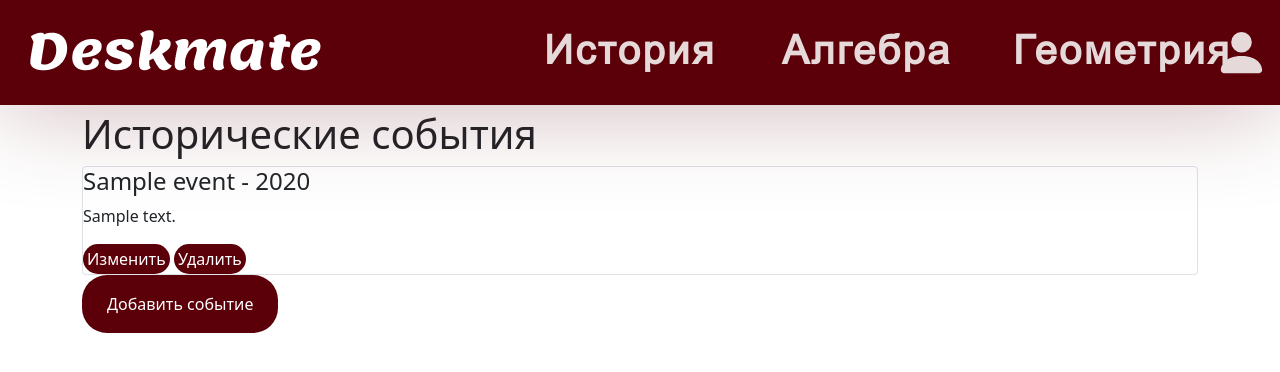
After one commit to egorka5opka/web_school, a Flask app: page /history/events in a window 1280 px wide. The commit adds this page. Shown: the top 372 px of the page. Run offline with Flask 2, Linux system fonts and the light colour scheme; a user stored in the database is signed in; a database or web service that is not in the repository returns one stand-in record (values such as "Sample title"); data that the repository does not hold is empty.

Commit message:
функционал и отображение(пока без стиля) списка дат

```diff
--- a/data/history_events.py
+++ b/data/history_events.py
@@ -11,7 +11,7 @@ class HistoryEvent(SqlAlchemyBase, SerializerMixin):
     year = sqlalchemy.Column(sqlalchemy.Integer, index=True, nullable=False)
     event = sqlalchemy.Column(sqlalchemy.String, nullable=True)
     description = sqlalchemy.Column(sqlalchemy.Text, nullable=True)
-    user_id = sqlalchemy.Column(sqlalchemy.Integer, nullable=False)
+    user_id = sqlalchemy.Column(sqlalchemy.Integer, sqlalchemy.ForeignKey('users.id'))
     user = orm.relation('User')
 
     def __init__(self, year: int, event: str = "", text: str = ""):
--- a/main.py
+++ b/main.py
@@ -1,10 +1,11 @@
-from flask import render_template, redirect, jsonify
-from flask_login import LoginManager, login_user, login_required, logout_user
+from flask import render_template, redirect, jsonify, request, abort
+from flask_login import LoginManager, login_user, login_required, logout_user, current_user
 from app.app import MainApp
 from data.db_session import create_session
 from forms.login_form import LoginForm
 from data.users import User
 from forms.register_form import RegisterForm
+from forms.history_event_from import EventFrom
 from flask_restful import Api
 from tools.login_resources import RegisterRes, LoginRes, Dude
 from tools.math import one_arg_resources, two_args_resources
@@ -39,11 +40,72 @@ def creators():
 
 @app.route('/history')
 def history():
-    buttons = {'Список дат': 'history_events',
-               'Изменить список дат': 'change_dates',
-               'Тренажер': 'training',
-               'Импортировать даты': 'import_dates'}
-    return render_template('subject.html', title='Deskmate', sbj='История', btns=buttons)
+    buttons = {'Список дат': '/history/events',
+               'Тренажер': '/history/training',
+               'Импортировать даты': '/history/import'}
+    return render_template('subject.html', title='История', sbj='История', btns=buttons)
+
+
+@app.route('/history/events')
+@login_required
+def history_events():
+    events = requests.get('http://localhost:8080/api/v2/history/event').json()
+    params = {'title': 'Deskmate', 'events': events}
+    return render_template('history_events.html', **params)
+
+
+@app.route('/history/event/<int:event_id>', methods=['GET', 'POST'])
+@login_required
+def edit_event(event_id):
+    form = EventFrom()
+    params = {'title': 'История', 'btn': 'Изменить'}
+    if request.method == 'GET':
+        response = requests.get(f'http://localhost:8080/api/v2/history/event/{event_id}').json()
+        if response.get('success', 'failed') == 'failed':
+            abort(404)
+        event = response.get('event')
+        params['title'] = event['event']
+        form.year.data = event.get('year', None)
+        form.event.data = event.get('event', None)
+        form.description.data = event.get('description', None)
+    params['form'] = form
+    if form.validate_on_submit():
+        data = {'year': form.year.data,
+                'event': form.event.data,
+                'description': form.description.data,
+                'user_id': current_user.id}
+        result = requests.post(f'http://localhost:8080/api/v2/history/event/{event_id}', data=data).json()
+        if result.get('success', 'failed') == 'OK':
+            return redirect('/history/events')
+        params['message'] = result.get('message', 'Непердвиденная ошибка')
+    return render_template('new_event.html', **params)
+
+
+@app.route('/history/add_event', methods=['GET', 'POST'])
+@login_required
+def add_event():
+    form = EventFrom()
+    params = {'title': 'История',
+              'form': form,
+              'btn': 'Создать'}
+    if form.validate_on_submit():
+        data = {'year': form.year.data,
+                'event': form.event.data,
+                'description': form.description.data,
+                'user_id': current_user.id}
+        result = requests.post('http://localhost:8080/api/v2/history/event', data=data).json()
+        if result.get('success', 'failed') == 'OK':
+            return redirect('/history/events')
+        params['message'] = result.get('message', 'Непердвиденная ошибка')
+    return render_template('new_event.html', **params)
+
+
+@app.route('/history/delete/<int:event_id>')
+def delete_event(event_id):
+    result = requests.delete(f'http://localhost:8080/api/v2/history/event/{event_id}').json()
+    if result.get('success', 'failed') == 'failed':
+        abort(404)
+    return redirect('/history/events')
 
 
 @app.route('/algebra')
--- a/static/css/style.css
+++ b/static/css/style.css
@@ -262,3 +262,7 @@ form > p {
     text-decoration: none;
     font-size: 28px;
 }
+
+.item_btn {
+    padding: 2px 3px;
+}
--- a/templates/base.html
+++ b/templates/base.html
@@ -6,37 +6,37 @@
     <link href="https://cdn.jsdelivr.net/npm/bootstrap@5.0.1/dist/css/bootstrap.min.css"
           rel="stylesheet" integrity="sha384-+0n0xVW2eSR5OomGNYDnhzAbDsOXxcvSN1TPprVMTNDbiYZCxYbOOl7+AMvyTG2x"
           crossorigin="anonymous">
-    <link rel="stylesheet" type="text/css" href="static/css/style.css">
+    <link rel="stylesheet" type="text/css" href="/static/css/style.css">
     <title>{{title}}</title>
 </head>
 <body>
 <header class="header_first">
 
     <nav>
-        <a href="index">
-            <img class="logo" src="static/img/Deskmate_logo.png" alt="Deskmate">
+        <a href="/index">
+            <img class="logo" src="/static/img/Deskmate_logo.png" alt="Deskmate">
         </a>
-        <a class="lesson_history" href="history">
+        <a class="lesson_history" href="/history">
             История
         </a>
-        <a class="lesson_algebra" href="algebra">
+        <a class="lesson_algebra" href="/algebra">
             Алгебра
         </a>
-        <a class="lesson_geometry" href="geometry">
+        <a class="lesson_geometry" href="/geometry">
             Геометрия
         </a>
-        <a class="lesson_informatics" href="informatics">
+        <a class="lesson_informatics" href="/informatics">
             Информатика
         </a>
         {% if current_user.is_authenticated %}
-            <a class="account" href="logout">
+            <a class="account" href="/logout">
                 <svg xmlns="http://www.w3.org/2000/svg" width="55" height="55"
                      fill="currentColor" class="bi bi-person-fill" viewBox="0 0 16 16">
                     <path d="M3 14s-1 0-1-1 1-4 6-4 6 3 6 4-1 1-1 1H3zm5-6a3 3 0 1 0 0-6 3 3 0 0 0 0 6z"/>
                 </svg>
             </a>
         {% else %}
-            <a class="account" href="login">
+            <a class="account" href="/login">
                 <svg xmlns="http://www.w3.org/2000/svg" width="55" height="55"
                      fill="currentColor" class="bi bi-person-fill" viewBox="0 0 16 16">
                     <path d="M3 14s-1 0-1-1 1-4 6-4 6 3 6 4-1 1-1 1H3zm5-6a3 3 0 1 0 0-6 3 3 0 0 0 0 6z"/>
--- /dev/null
+++ b/templates/history_events.html
@@ -0,0 +1,21 @@
+{% extends "base.html" %}
+
+{% block content %}
+    <h1>Исторические события</h1>
+    {% for item in events%}
+        <div class="col-md6 border rounded">
+            <h4>{{item.event}} - {{item.year}}</h4>
+            <p>
+                {{item.description}}
+            </p>
+            <a href="/history/event/{{ item.id }}" class="btn item_btn">
+                Изменить
+            </a>
+            <a href="/history/delete/{{ item.id }}" class="btn item_btn">
+                Удалить
+            </a>
+        </div>
+    {% endfor %}
+    <a href="add_event" class="btn"> Добавить событие</a>
+
+{% endblock %}
```
Also changed, not shown: forms/history_event_from.py (added, +10 -0 lines), templates/new_event.html (added, +44 -0 lines), tools/history/history_resources.py (+31 -12 lines), db/data.db.
